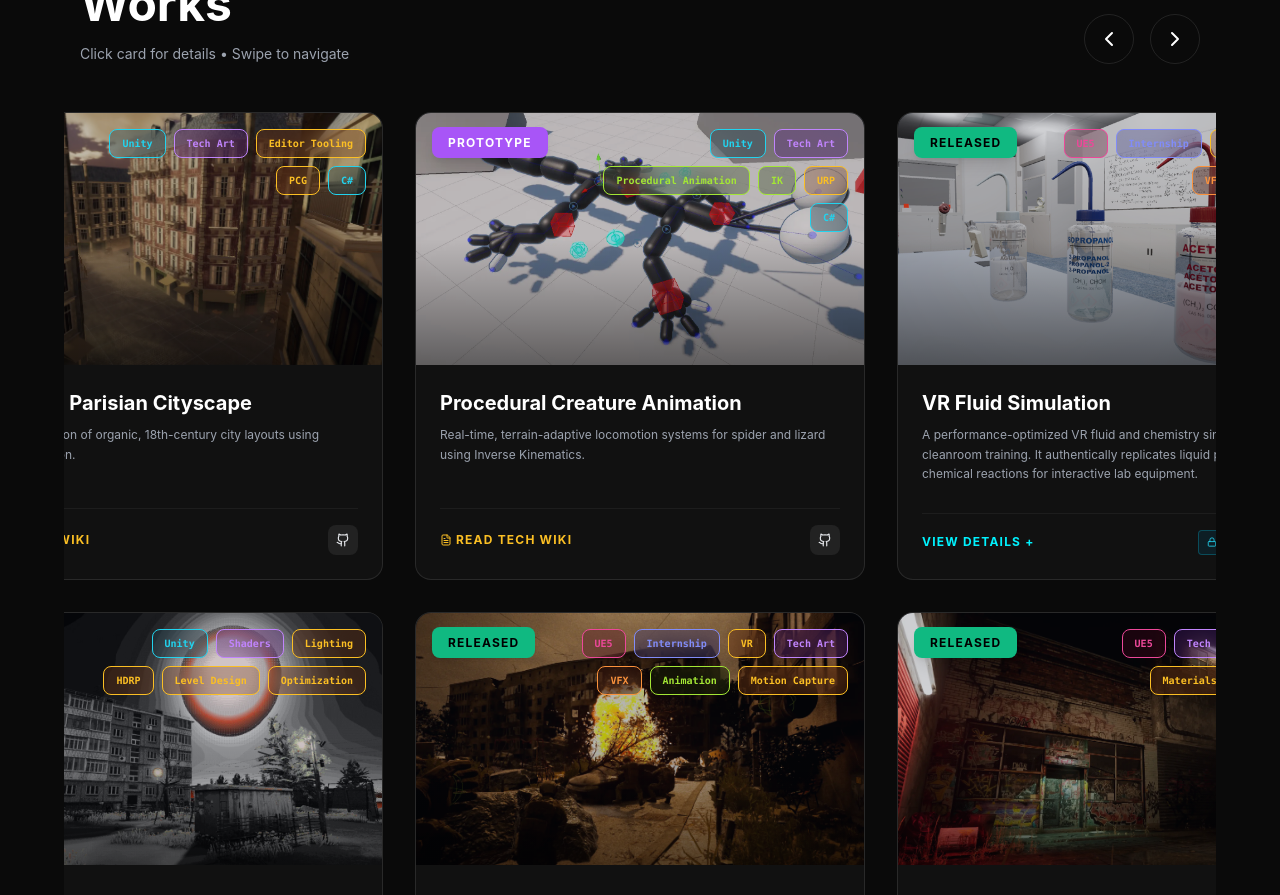
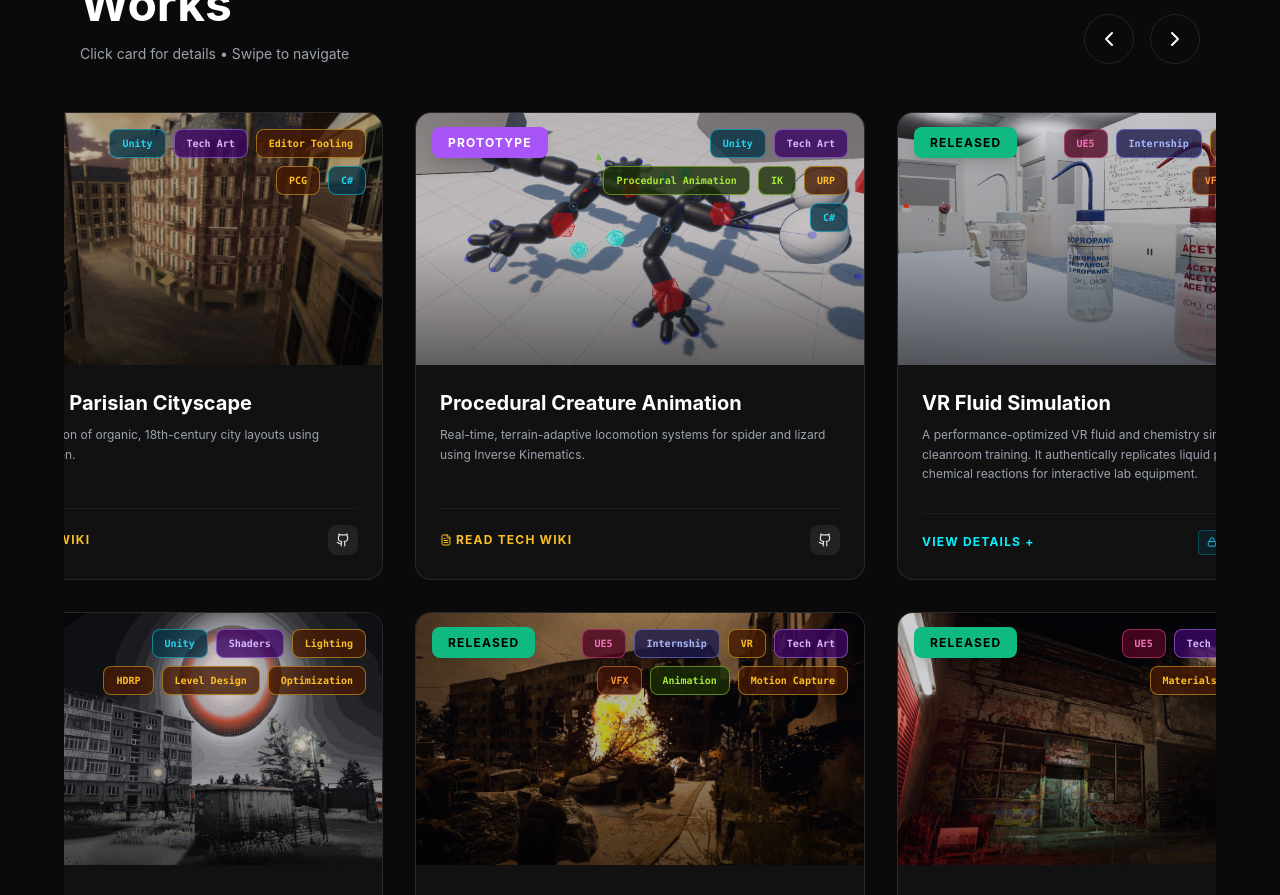
Before and after one commit to HangyBoi/gamedev-portfolio, a React (Vite) app: page / in a window 1280 px wide. Shown: the part 1880-2775 px from the top of the page. Built offline with nearby package versions, Linux system fonts and the light colour scheme.

Commit message:
feat: Remove Backdrop-Blur Stacking on Cards & Tags

```diff
--- a/src/App.jsx
+++ b/src/App.jsx
@@ -178,7 +178,7 @@ const App = () => {
           <div className="grid grid-cols-1 lg:grid-cols-3 gap-8">
 
             {/* 1. UNREAL ENGINE CARD (Pink Glow) */}
-            <article className="bg-[#111]/80 backdrop-blur-sm p-10 rounded-2xl border border-white/5 transition-all duration-300 hover:-translate-y-2 hover:border-[#ff0055] hover:shadow-[0_0_30px_rgba(255,0,85,0.15)] group flex flex-col h-full">
+            <article className="bg-[#111] p-10 rounded-2xl border border-white/5 transition-all duration-300 hover:-translate-y-2 hover:border-[#ff0055] hover:shadow-[0_0_30px_rgba(255,0,85,0.15)] group flex flex-col h-full">
               <div className="w-14 h-14 bg-[#1a1a1a] text-white rounded-xl flex items-center justify-center mb-8 transition-colors duration-300 border border-white/10 group-hover:bg-[#ff0055] group-hover:text-white group-hover:border-transparent">
                 <Gamepad2 size={28} />
               </div>
@@ -196,7 +196,7 @@ const App = () => {
             </article>
 
             {/* 2. UNITY ARCHITECT CARD (Emerald Glow) */}
-            <article className="bg-[#111]/80 backdrop-blur-sm p-10 rounded-2xl border border-white/5 transition-all duration-300 hover:-translate-y-2 hover:border-emerald-500 hover:shadow-[0_0_30px_rgba(16,185,129,0.15)] group flex flex-col h-full">
+            <article className="bg-[#111] p-10 rounded-2xl border border-white/5 transition-all duration-300 hover:-translate-y-2 hover:border-emerald-500 hover:shadow-[0_0_30px_rgba(16,185,129,0.15)] group flex flex-col h-full">
               <div className="w-14 h-14 bg-[#1a1a1a] text-white rounded-xl flex items-center justify-center mb-8 transition-colors duration-300 border border-white/10 group-hover:bg-emerald-500 group-hover:text-black group-hover:border-transparent">
                 <Layers size={28} />
               </div>
@@ -214,7 +214,7 @@ const App = () => {
             </article>
 
             {/* 3. TECH ART CARD (Cyan Glow) */}
-            <article className="bg-[#111]/80 backdrop-blur-sm p-10 rounded-2xl border border-white/5 transition-all duration-300 hover:-translate-y-2 hover:border-[#00f3ff] hover:shadow-[0_0_30px_rgba(0,243,255,0.15)] group flex flex-col h-full">
+            <article className="bg-[#111] p-10 rounded-2xl border border-white/5 transition-all duration-300 hover:-translate-y-2 hover:border-[#00f3ff] hover:shadow-[0_0_30px_rgba(0,243,255,0.15)] group flex flex-col h-full">
               <div className="w-14 h-14 bg-[#1a1a1a] text-white rounded-xl flex items-center justify-center mb-8 transition-colors duration-300 border border-white/10 group-hover:bg-[#00f3ff] group-hover:text-black group-hover:border-transparent">
                 <Cpu size={28} />
               </div>
--- a/src/sections/Projects.jsx
+++ b/src/sections/Projects.jsx
@@ -52,24 +52,24 @@ const Projects = () => {
     const lower = tag.toLowerCase();
     // Core Engine (Cyan)
     if (lower.includes('unity') || lower.includes('unity 6') || lower.includes('c#'))
-      return 'text-cyan-400 border-cyan-400 bg-cyan-950/30';
+      return 'text-cyan-400 border-cyan-400/50 bg-cyan-950/80';
     // Unreal (Pink)
     if (lower.includes('unreal') || lower.includes('unreal engine') || lower.includes('ue5'))
-      return 'text-pink-500 border-pink-500 bg-pink-950/30';
+      return 'text-pink-400 border-pink-500/50 bg-pink-950/80';
     // Shaders & Tech Art (Purple)
     if (lower.includes('hlsl') || lower.includes('shader') || lower.includes('shader graph') || lower.includes('tech art'))
-      return 'text-purple-400 border-purple-400 bg-purple-900/30';
+      return 'text-purple-300 border-purple-400/50 bg-purple-950/80';
     // VFX (Orange/Fire)
     if (lower.includes('vfx') || lower.includes('vfx graph') || lower.includes('niagara') || lower.includes('particle'))
-      return 'text-orange-400 border-orange-400 bg-orange-950/30';
+      return 'text-orange-400 border-orange-400/50 bg-orange-950/80';
     // Animation & IK (Lime/Green)
     if (lower.includes('ik') || lower.includes('animation') || lower.includes('rigging'))
-      return 'text-lime-400 border-lime-400 bg-lime-950/30';
+      return 'text-lime-400 border-lime-400/50 bg-lime-950/80';
     // Experience (Indigo)
     if (lower.includes('internship') || lower.includes('professional') || lower.includes('client'))
-      return 'text-indigo-400 border-indigo-400 bg-indigo-900/30';
+      return 'text-indigo-300 border-indigo-400/50 bg-indigo-950/80';
     // Default / Tools (Amber)
-    return 'text-amber-400 border-amber-400 bg-amber-900/30';
+    return 'text-amber-400 border-amber-400/50 bg-amber-950/80';
   };
 
   const getStatusColor = (status) => {
@@ -766,7 +766,7 @@ const Projects = () => {
 
                 <div className="absolute top-4 right-4 flex flex-wrap justify-end gap-2 max-w-[60%] z-10">
                   {project.tags.map(tag => (
-                    <span key={tag} className={`px-3 py-1.5 text-[10px] font-bold font-mono rounded-lg border backdrop-blur-md ${getTagColor(tag)}`}>
+                    <span key={tag} className={`px-3 py-1.5 text-[10px] font-bold font-mono rounded-lg border shadow-sm ${getTagColor(tag)}`}>
                       {tag}
                     </span>
                   ))}
```
